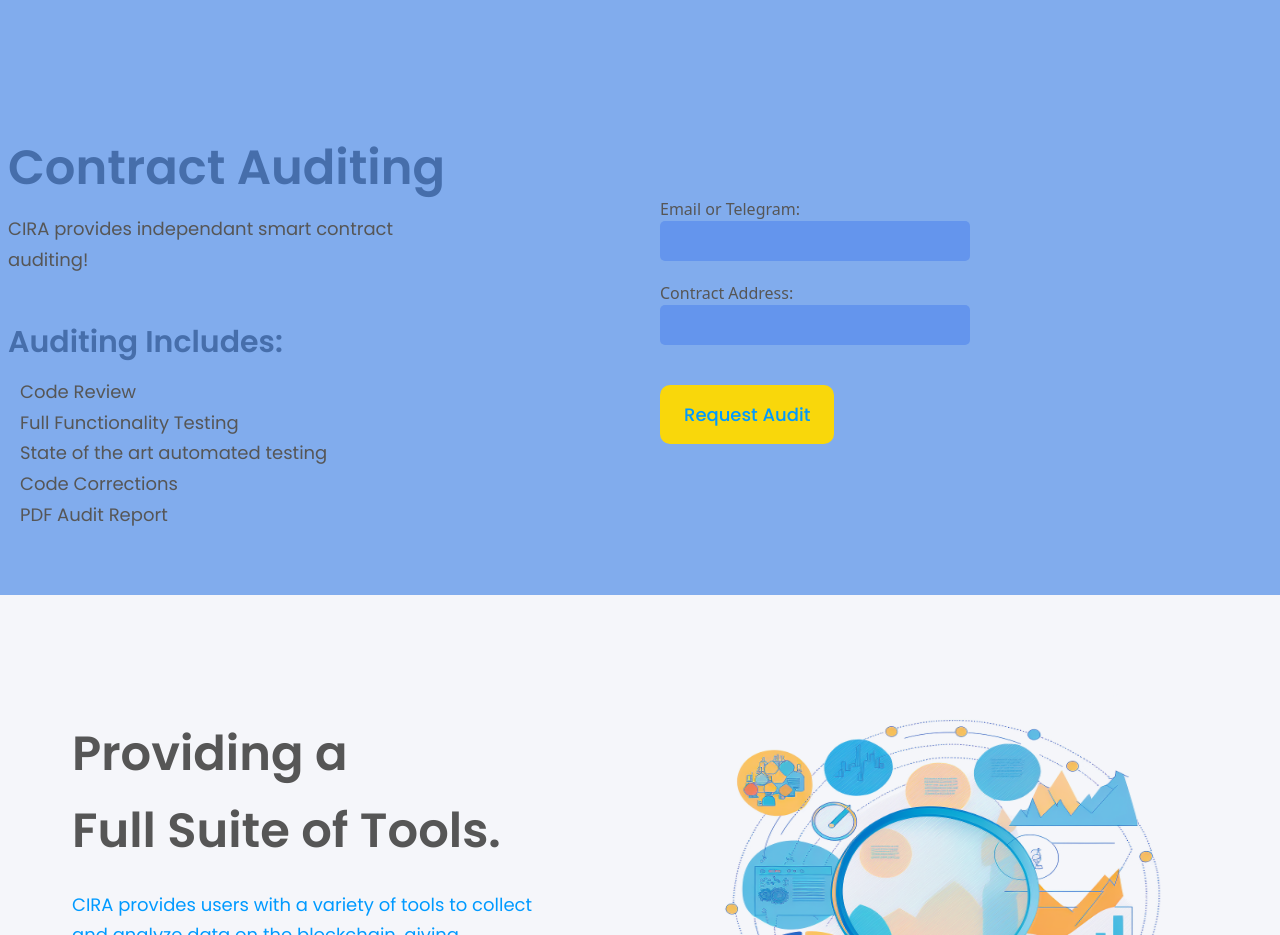
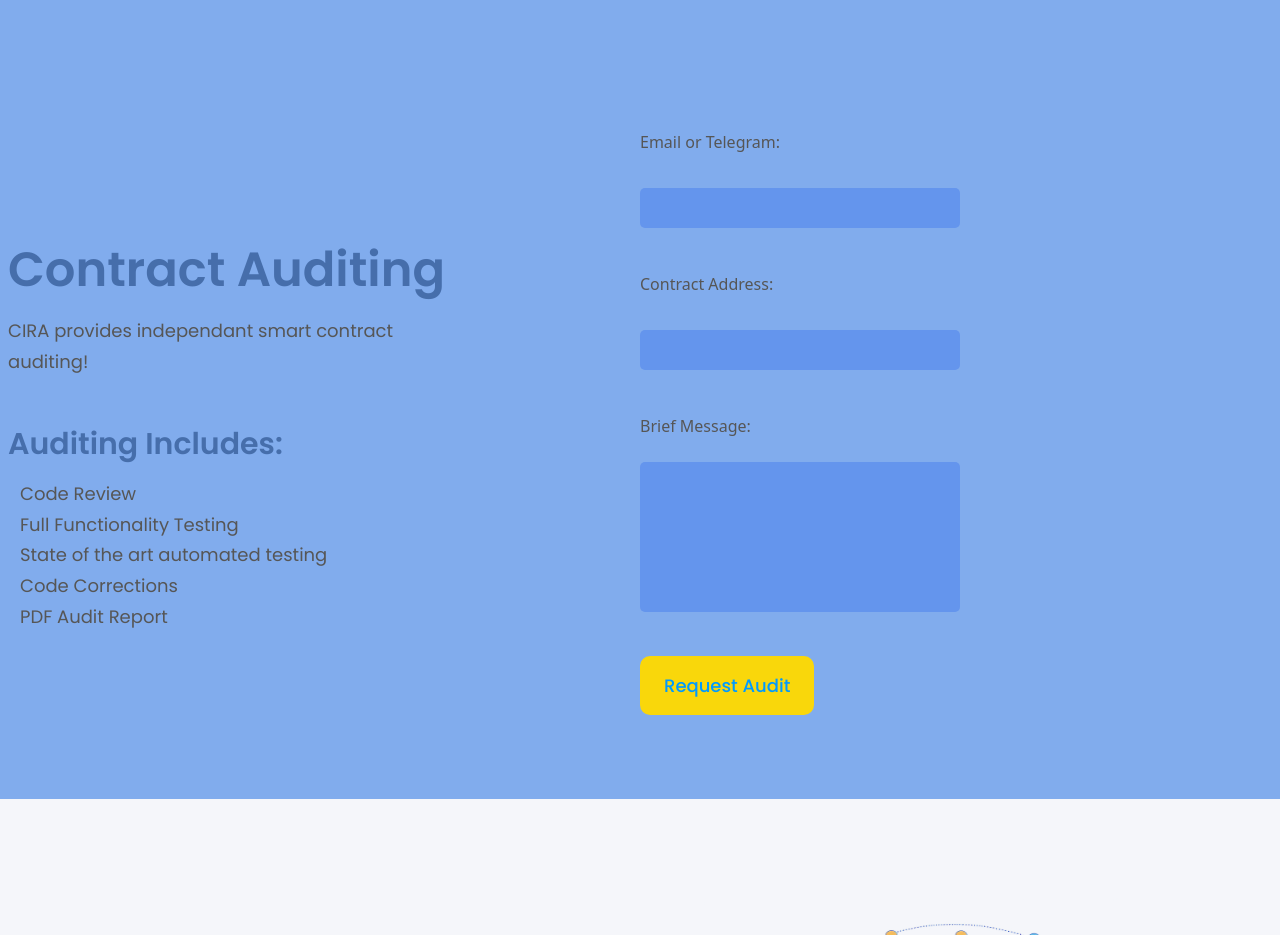
Before and after one commit to cryptoIRAfinance/cira_updated_site, a React (Vite) app: page / in a window 1280 px wide. Shown: the part 2240-3175 px from the top of the page. Built offline with nearby package versions, Linux system fonts and the light colour scheme.

Commit message:
re-org and input changes

```diff
--- /dev/null
+++ b/src/components/Audits/Audits.css
@@ -0,0 +1,13 @@
+.messageInput {
+    width: 50%;
+    height: 150px;
+    border: none;
+    border-radius: 5px;
+    background-color: cornflowerblue;
+    color: white;
+    font-size: 16px;
+    padding: 12px 20px;
+    box-sizing: border-box;
+    resize: none;
+
+}
--- a/src/components/Audits.jsx
+++ b/src/components/Audits/Audits.jsx
@@ -1,9 +1,10 @@
 import React, { useState } from 'react';
-import styles, { layout } from "../style";
+import styles, { layout } from "../../style";
 import { initializeApp } from "firebase/app";
 import { getFirestore } from "firebase/firestore";
 import { collection, addDoc } from "firebase/firestore";
-import Modal from "./Modal";
+import Modal from "../Modal/Modal";
+import "./Audits.css";
 
 
 
@@ -65,7 +66,7 @@
           </ul>
       </div>
 
-      <div className={layout.sectionImg}>
+      <div className={layout.sectionInfo}>
       <form  style={styles.form} onSubmit={(e) => {e.preventDefault(); handleSubmit(e)}}>
       <label style={styles.label}>
           Email or Telegram:</label><br/>
@@ -105,17 +106,37 @@
           }}
       /><br/>
 
+      <label style={styles.label} >
+          Brief Message:</label><br/>
+          <textarea className="messageInput"
+          type="textArea"
+          name="userMessage"
+          value={formData.userMessage || ''}
+          onChange={handleChange}
+          required
+          maxLength={300}
+          title="Please enter a message for our team, up to 300 characters"
+          onInvalid={(e) => {
+            e.target.setCustomValidity("Please enter a message for our team, up to 300 character");
+          }}
+          onInput={(e) => {
+            e.target.setCustomValidity("");
+          }}
+      /><br/>
+
     <button type="submit" className={`py-4 px-6 font-poppins font-medium text-[18px] text-dimBlue bg-accent rounded-[10px] outline-none ${styles} mt-5`}>
     Request Audit
     </button>
 
       </form>
-      </div>
+
       <Modal isOpen={modalIsOpen} closeModal={() => setModalIsOpen(false)}>
-    <h2>Thank You</h2>
-    <p>A team member will reach out to you as soon as possible!</p>
-    <button onClick={() => setModalIsOpen(false)}>Close</button>
+        <h2>Thank You</h2>
+        <p>A team member will reach out to you as soon as possible!</p>
+        <button  className="modal-button-close" onClick={() => setModalIsOpen(false)}>
+        Close</button>
     </Modal>
+    </div>
       </section>
     );
 };
--- a/src/components/Hero.jsx
+++ b/src/components/Hero.jsx
@@ -42,9 +42,7 @@
 
       </div>
 
-      <div className={`ss:hidden ${styles.flexCenter}`}>
-        <GetStarted />
-      </div>
+
     </section>
   );
 };
--- /dev/null
+++ b/src/components/Modal/modal.css
@@ -0,0 +1,41 @@
+.modal-overlay {
+    position: fixed;
+    top: 0;
+    left: 0;
+    width: 100%;
+    height: 100%;
+    background: rgba(0, 0, 0, 0.7);
+    z-index: 1;
+
+  }
+
+  .modal-content {
+    display: grid;
+    place-items: center;
+    position: fixed;
+    top: 50%;
+    left: 50%;
+    transform: translate(-50%, -50%);
+    background: white;
+    padding: 2em;
+    z-index: 200;
+    background-color: #81aced;
+    color: #565656;
+    border-radius: 10px;
+    font-family: 'poppins', sans-serif;
+    font-weight: heavy;
+    font-size: 18px;
+
+  }
+
+  .modal-button-close {
+    padding: 1rem;
+    font-family: 'poppins', sans-serif;
+    font-weight: medium;
+    font-size: 18px;
+    color: #009aff;
+    background-color: #f9d70b;
+    border-radius: 10px;
+    outline: none;
+    margin-top: 1rem;
+  }
--- a/src/components/Services.jsx
+++ b/src/components/Services.jsx
@@ -5,8 +5,6 @@
   <section id="services" className={layout.sectionReverse}>
     <div className={layout.sectionImgReverse}>
       <img src={bill} alt="billing" className="w-[75%] h-[75%] relative z-[5]" />
-
-
     </div>
 
     <div className={layout.sectionInfo}>
--- a/src/components/index.js
+++ b/src/components/index.js
@@ -1,5 +1,5 @@
 import Navbar from "./Navbar";
-import Audits from "./Audits";
+import Audits from "./Audits/Audits";
 import Services from "./Services";
 import Applications from "./Applications";
 import Features from "./Features";
@@ -9,7 +9,7 @@
 import Footer from "./Footer";
 import Testimonials from "./Testimonials";
 import Hero from "./Hero";
-import Modal from "./Modal";
+import Modal from "./Modal//Modal";
 
 export {
   Navbar,
--- a/src/components/modal.css
+++ /dev/null
@@ -1,19 +0,0 @@
-.modal-overlay {
-    position: fixed;
-    top: 0;
-    left: 0;
-    width: 100%;
-    height: 100%;
-    background: rgba(0, 0, 0, 0.7);
-    z-index: 1;
-  }
-
-  .modal-content {
-    position: fixed;
-    top: 50%;
-    left: 50%;
-    transform: translate(-50%, -50%);
-    background: white;
-    padding: 2em;
-    z-index: 2;
-  }
--- a/src/style.js
+++ b/src/style.js
@@ -2,15 +2,17 @@
   boxWidth: "xl:max-w-[1280px] w-full",
   heading1: "font-poppins font-semibold xs:text-[48px] text-[40px] text-dimWhite text-button xs:leading-[76.8px] leading-[66.8px] w-full ml-2",
   heading2: "font-poppins font-semibold xs:text-[48px] text-[40px] text-accent text-button xs:leading-[76.8px] leading-[66.8px] w-full ml-2",
+  modalHeader: "font-poppins font-semibold xs:text-[24px] text-[24px] text-accent text-button xs:leading-[76.8px] leading-[66.8px] w-full ml-2",
   subHead1: "font-poppins font-semibold xs:text-[30px] text-[30px] text-dimWhite text-button sx:leading-[30px] leading-[30px] w-full ml-2 mt-5 mb-5",
   subHead2: "font-poppins font-semibold xs:text-[30px] text-[30px] text-accent text-button xs:leading-[30px] leading-[30px] w-full ml-2 mt-5 mb-5",
   heading2shadow: "font-poppins font-semibold xs:text-[48px] text-[40px] text-yellow-gradient xs:leading-[76.8px] leading-[66.8px] w-full",
   paragraphlight: "font-poppins font-normal text-dimBlue text-[18px] leading-[30.8px] ml-2",
   paragraphdark: "font-poppins font-normal text-dimWhite text-[18px] leading-[30.8px] ml-2",
 
-  form: {display: "justify-center", flexDirection: "column", alignItems: "center", width: "100%", margin: "0 auto", marginBottom: "20px" },
-  input: {width: "50%", height: "40px", border: "none", borderRadius: "5px", backgroundColor: "cornflowerblue", color: "white", fontSize: "16px", marginBottom: "20px", alignItems: "center"  },
-  label: {fontSize: '16px', color: '#565656', },
+  form: {display: "flex", flexDirection: "column", alignItems: "flex-start", width: "100%", margin: "0 auto", marginBottom: "20px", },
+  input: {width: "50%", height: "40px", border: "none", borderRadius: "5px", backgroundColor: "cornflowerblue", color: "white", fontSize: "16px", marginBottom: "20px", marginTop: "10px", alignItems: "center"  },
+  messageInput: {display: 'flex', alignItems: 'flex-start', width: '50%', height: '150px',border: 'none', borderRadius: '5px', backgroundColor: 'cornflowerblue', color: 'white', fontSize: '16px', wordWrap: "break-word", maxlength: '36'},
+  label: {fontSize: '16px', color: '#565656' },
 
   flexCenter: "flex justify-center items-center",
   flexStart: "flex justify-center items-start",
```
Also changed, not shown: src/components/Modal/Modal.jsx (renamed from src/components/Modal.jsx).
